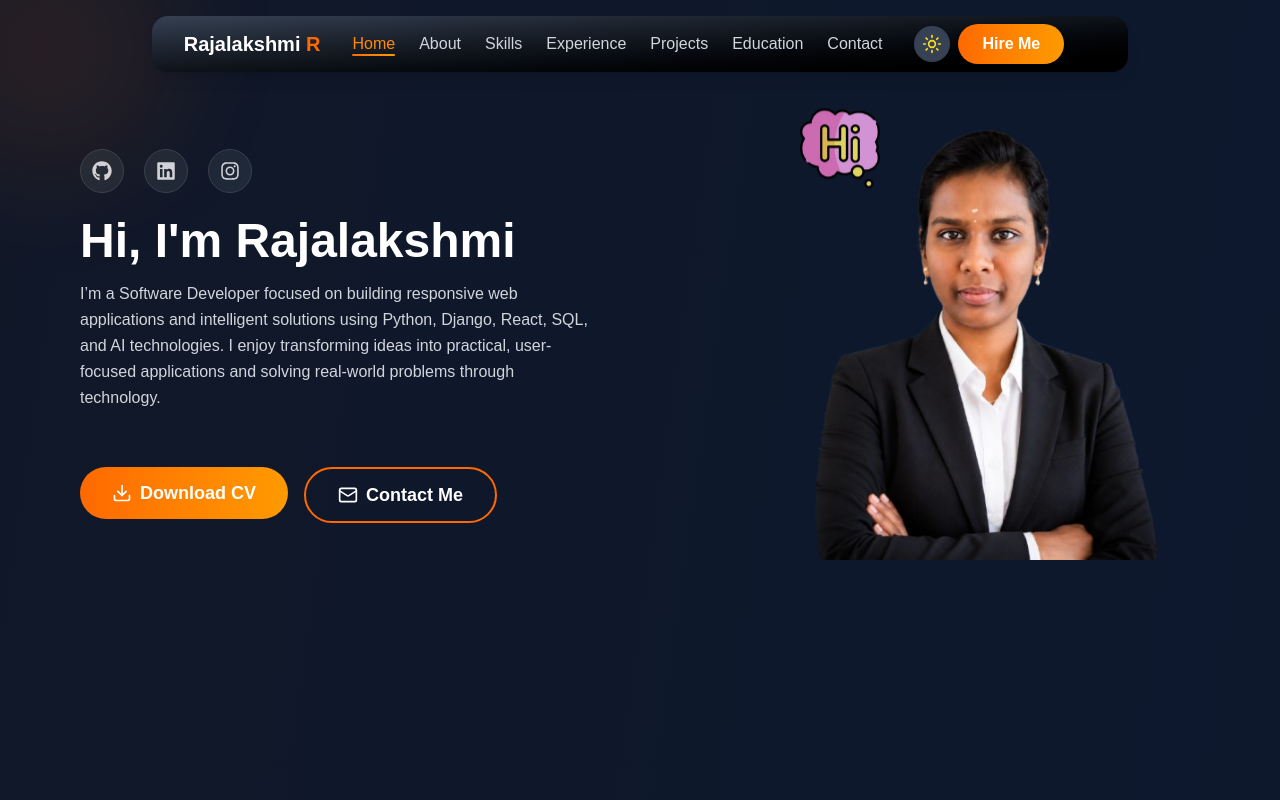
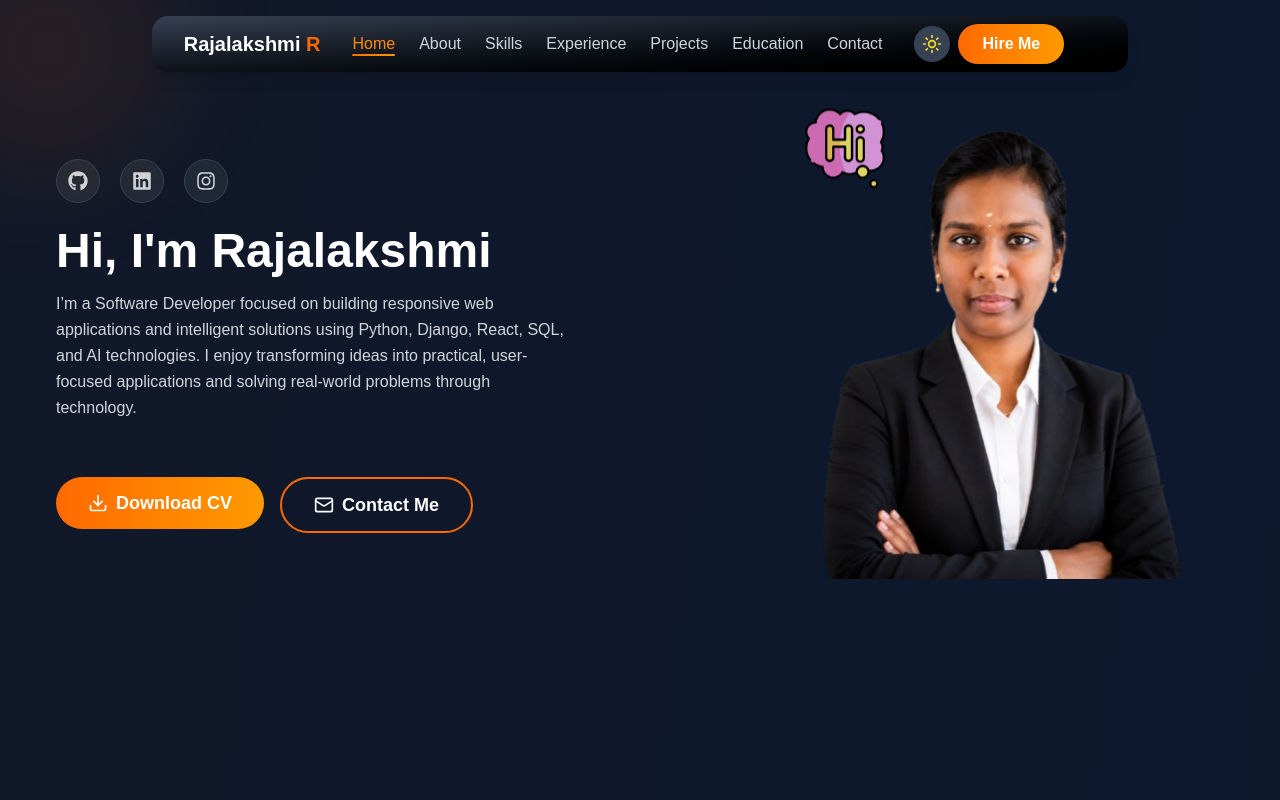
Before and after one commit to Raje014/Portfolio, a React (Vite) app: page / in a window 1280 px wide. Shown: the top 800 px of the page. Built offline with nearby package versions, Linux system fonts and the light colour scheme.

Commit message:
heros left side

```diff
--- a/src/components/Herosection.jsx
+++ b/src/components/Herosection.jsx
@@ -60,7 +60,7 @@ const Herosection = ({ darkMode }) => {
             gap-10 px-4 py-12
             sm:px-8
             lg:mt-14 lg:flex-row
-            lg:px-20 lg:py-14 mt-14
+            lg:px-14 lg:py-14 mt-14
           "
         >
 
```
